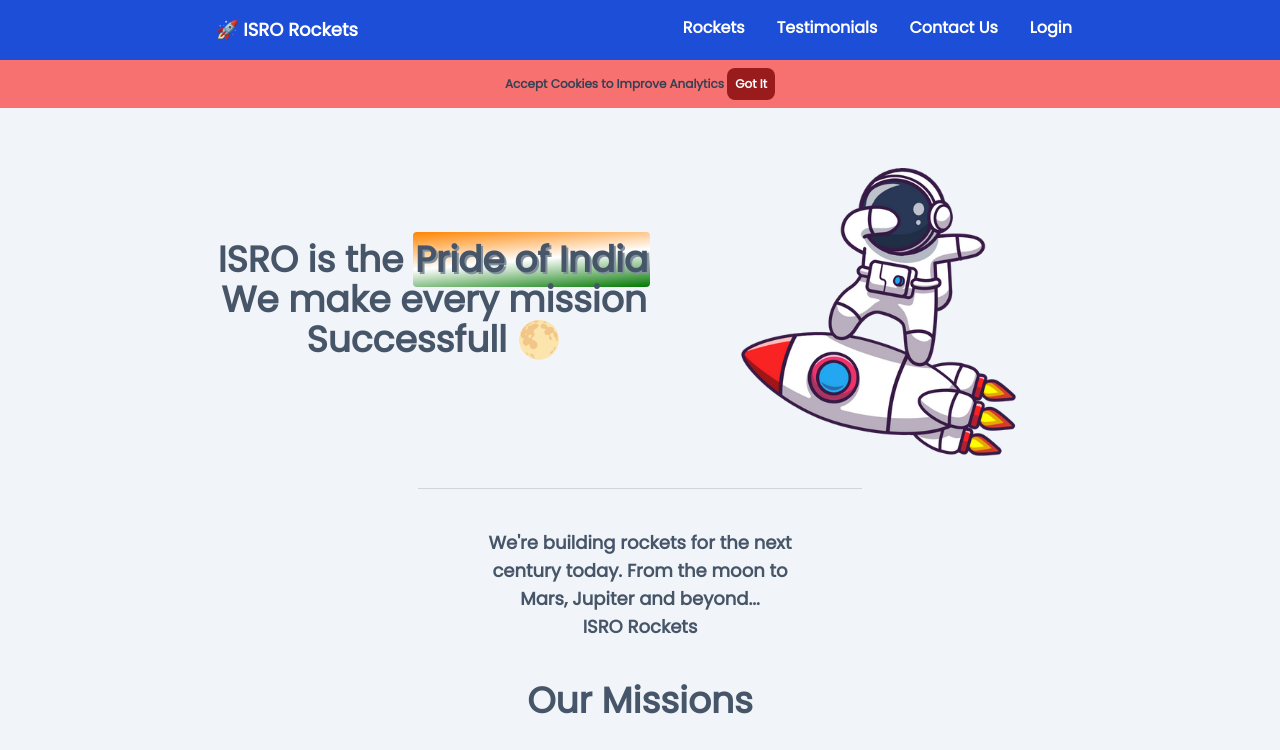
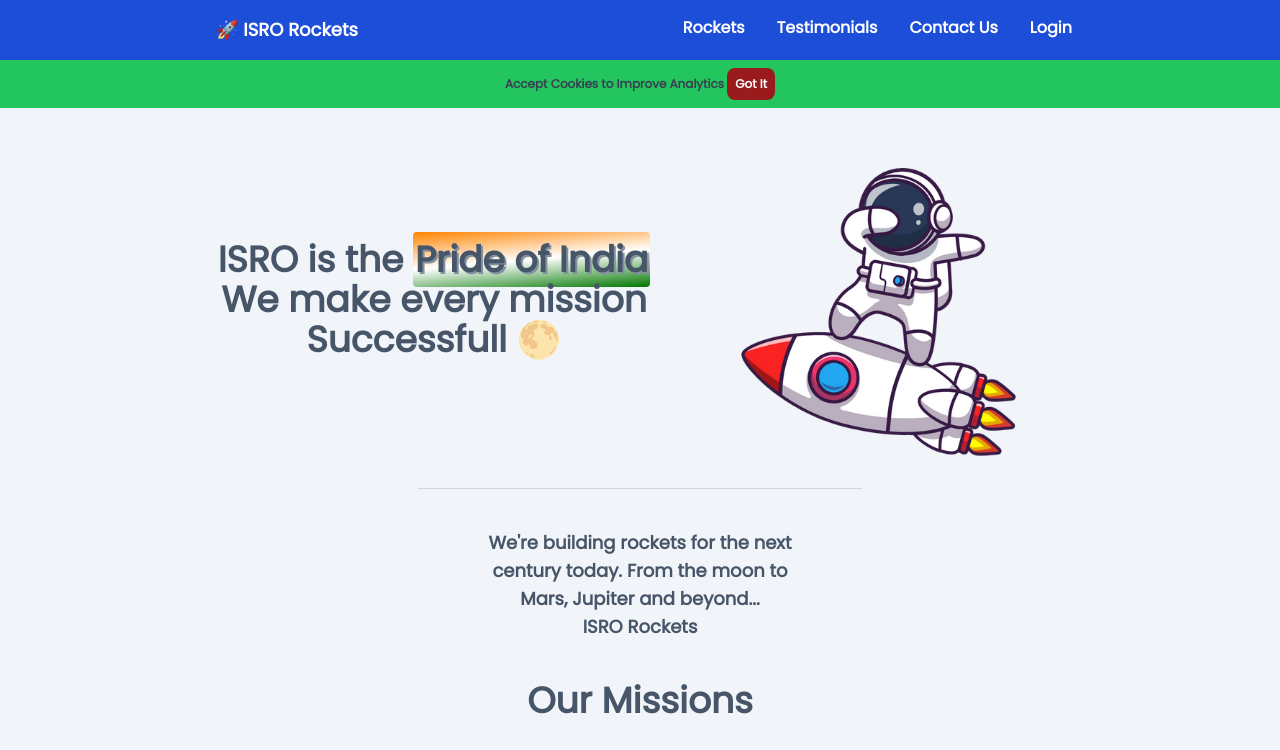
Before and after one commit to ShivamSaini26/Isro-Rockets-Tailwind-Project-3, a website built with Vite: page index.html in a window 1280 px wide. Shown: the top 750 px of the page. Built offline with nearby package versions, Linux system fonts and the light colour scheme.

Commit message:
improvement in cookie popup

```diff
--- a/index.html
+++ b/index.html
@@ -87,7 +87,7 @@
     <!-- /header end -->
 
 <!-- COOKIE POPUP -->
-<div id="cookie-popup" class="bg-red-400 p-2 hidden sticky top-2">
+<div id="cookie-popup" class="bg-green-500 p-2 hidden sticky top-2">
   <div class="cookie">
     <h1 class="font-bold text-xs text-center text-gray-700">Accept Cookies to Improve Analytics
       <button id="popupbtn" class=" text-xs text-center rounded-lg bg-red-800 p-2 text-white hover:bg-yellow-300 hover:text-black">Got It</button>
```
